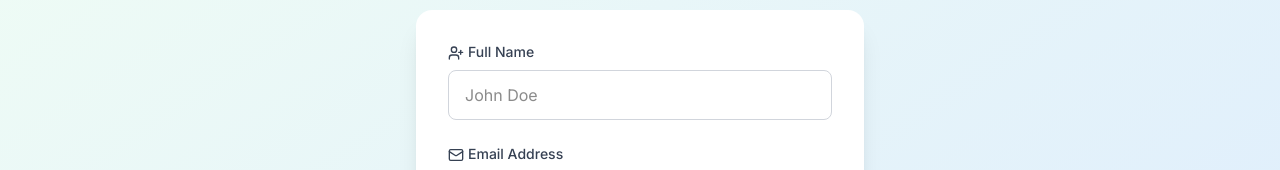
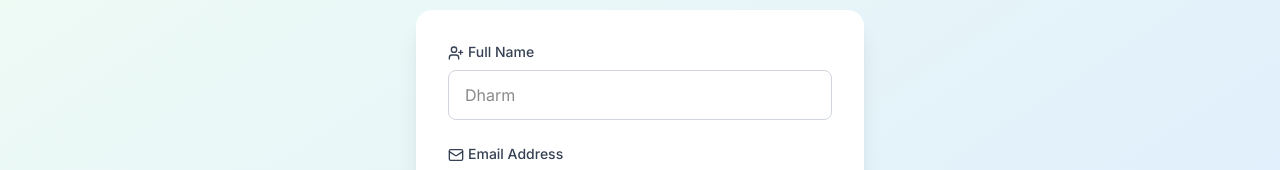
Before and after one commit to dharmsha/job, a Next.js app: page /signup in a window 1280 px wide. Shown: the part 252-422 px from the top of the page. Built offline with nearby package versions, Linux system fonts and the light colour scheme; no server answers.

Commit message:
Initial commit

```diff
--- a/src/app/login/page.jsx
+++ b/src/app/login/page.jsx
@@ -469,7 +469,7 @@ export default function LoginPage() {
                   value={fullName}
                   onChange={(e) => setFullName(e.target.value)}
                   className="w-full px-4 py-3 border border-gray-300 rounded-lg focus:ring-2 focus:ring-blue-500 focus:border-blue-500"
-                  placeholder={userType === 'candidate' ? 'John Doe' : 'ABC Public School'}
+                  placeholder={userType === 'candidate' ? 'Your Nmae' : 'ABC Public School'}
                   required
                 />
               </div>
--- a/src/app/signup/page.jsx
+++ b/src/app/signup/page.jsx
@@ -149,7 +149,7 @@ export default function SignupPage() {
                 value={fullName}
                 onChange={(e) => setFullName(e.target.value)}
                 className="w-full px-4 py-3 border border-gray-300 rounded-lg focus:ring-2 focus:ring-blue-500 focus:border-blue-500 transition"
-                placeholder={userType === 'candidate' ? 'John Doe' : 'ABC Public School'}
+                placeholder={userType === 'candidate' ? 'Dharm' : 'ABC Public School'}
                 required
               />
             </div>
--- a/src/components/dashboard/QuickActions.jsx
+++ b/src/components/dashboard/QuickActions.jsx
@@ -95,14 +95,14 @@ export default function QuickActions({
         <div className="space-y-3">
           <div className="flex items-center justify-between p-3 bg-blue-50 rounded-lg">
             <div>
-              <p className="font-medium">John Doe</p>
+              <p className="font-medium">Name</p>
               <p className="text-sm text-gray-600">Software Engineer</p>
             </div>
             <span className="text-sm text-gray-500">Today, 3 PM</span>
           </div>
           <div className="flex items-center justify-between p-3 bg-green-50 rounded-lg">
             <div>
-              <p className="font-medium">Jane Smith</p>
+              <p className="font-medium">Rahul</p>
               <p className="text-sm text-gray-600">Math Teacher</p>
             </div>
             <span className="text-sm text-gray-500">Tomorrow, 11 AM</span>
```
